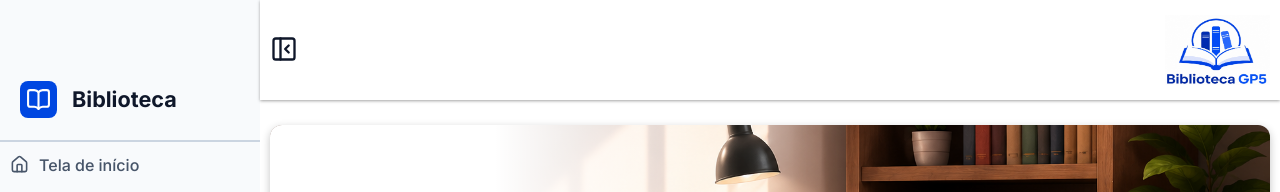
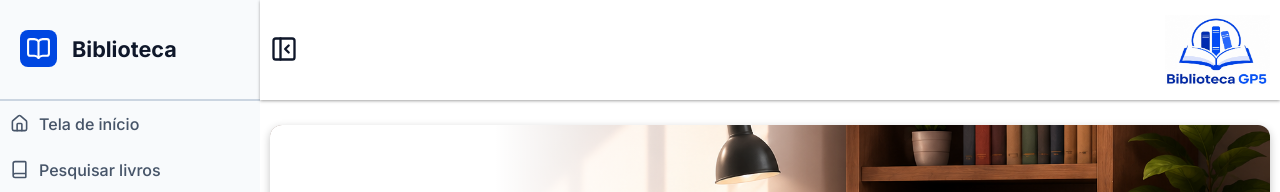
Before and after one commit to LuizHenriqueCFontes/biblioteca-gp5, a React (Vite) app: page / in a window 1280 px wide. Shown: the top 192 px of the page. Built offline with nearby package versions, Linux system fonts and the light colour scheme; no server answers.

Commit message:
feat: complete feature

```diff
--- a/src/shared/components/Sidebar/Desktop/SiderbarDesktop.module.css
+++ b/src/shared/components/Sidebar/Desktop/SiderbarDesktop.module.css
@@ -3,6 +3,5 @@
     height: 100%;
     top: 0;
     background-color: #f8fafc;
-    padding-top: 40px;
     overflow: hidden;
 }
--- a/src/shared/components/Sidebar/SidebarLinks/SidebarLinks.module.css
+++ b/src/shared/components/Sidebar/SidebarLinks/SidebarLinks.module.css
@@ -11,8 +11,7 @@
     align-items: center;
     justify-content: space-between;
     gap: 15px;
-    padding: 0 0 22px 20px;
-    border-bottom: 2.40px solid var(--border-color);
+    padding: 0 0 22px 20px
 }
 
 .titleLogoContainer {
@@ -20,7 +19,7 @@
     gap: 15px;
     align-items: center;
     justify-content: center;
-    padding-top: 40.55px;
+    padding-top: 30px;
 }
 
 .logoIconContainer{
@@ -60,6 +59,12 @@
     width: 20px;
     height: 20px;
     stroke-width: 3;
+}
+
+.divider {
+    border: none;
+    border-bottom: 2.40px solid var(--border-color);
+    padding-top: 9.9px;
 }
 
 .linkContent{
--- a/src/shared/components/Sidebar/SidebarLinks/SidebarLinks.tsx
+++ b/src/shared/components/Sidebar/SidebarLinks/SidebarLinks.tsx
@@ -47,6 +47,8 @@ export default function SidebarLinks(props: SidebarLinks) {
                         </button>
                     }
                 </div>
+
+                <hr className={`${styles.divider}`}/>
 
                 <ul className={styles.listContainer}>
                     <li onClick={props.onClick} className={styles.linkContent}>
```
